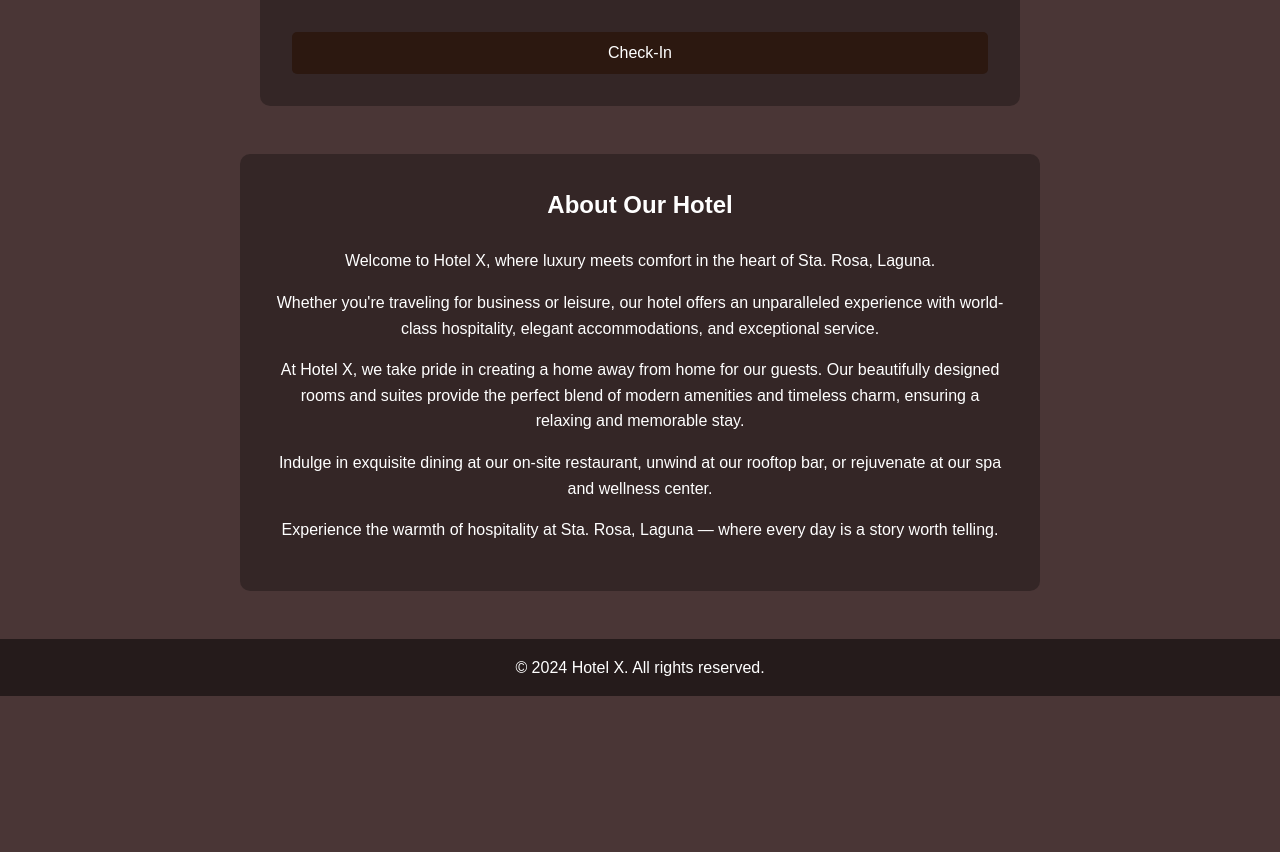
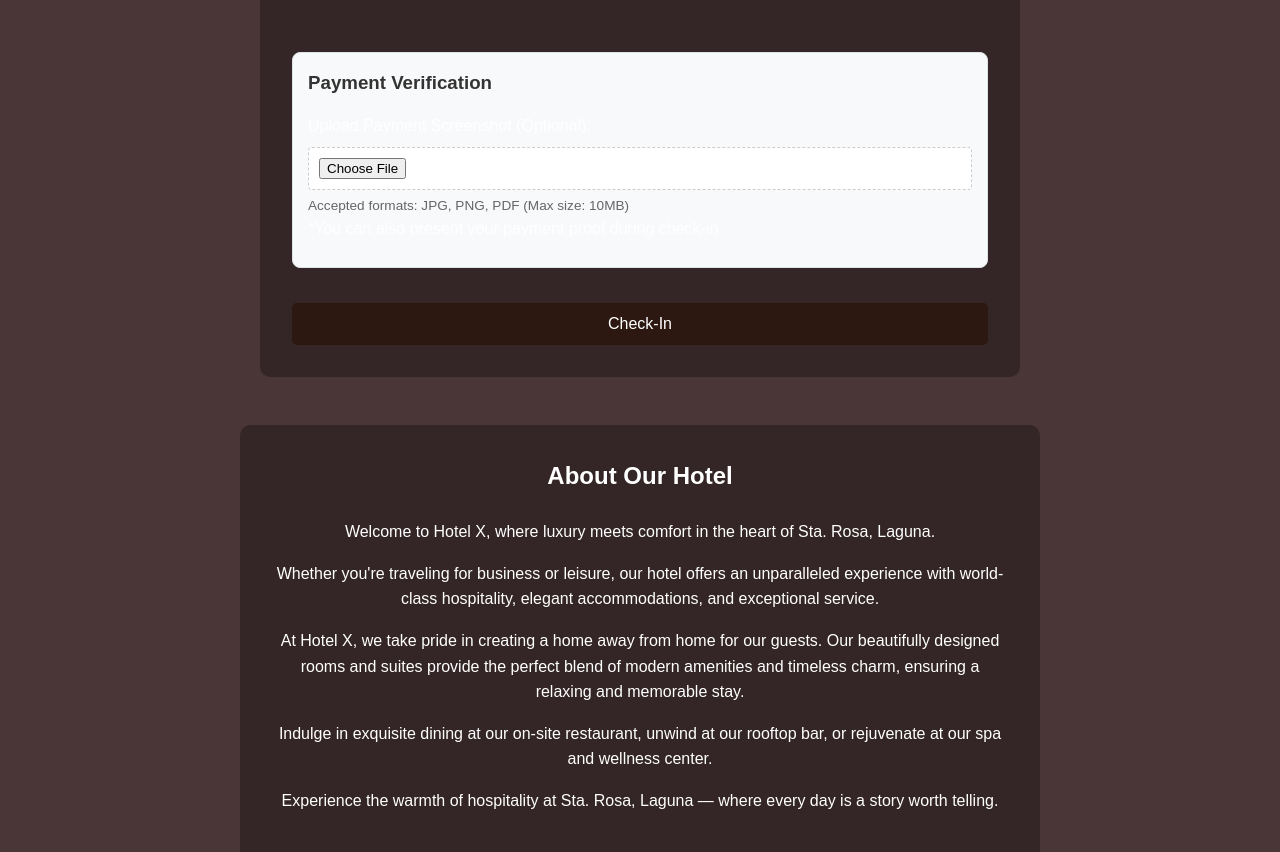
Before and after one commit to myurieb/hotelx-check-in, a plain HTML site: page index.html in a window 1280 px wide. Shown: the part 1177-2029 px from the top of the page. Before the commit the page ends 1873 px from the top, so only its background shows below. Drawn offline with nearby package versions, Linux system fonts and the light colour scheme.

Commit message:
Add files via upload

```diff
--- a/index.html
+++ b/index.html
@@ -45,6 +45,19 @@
           <p class="optional-note">*You can also present your payment proof during check-in</p>
         </div>
       </div>
+
+      <div class="payment-proof">
+          <h3>Payment Verification</h3>
+          <div class="upload-field">
+            <label for="paymentScreenshot">Upload Payment Screenshot (Optional):</label>
+            <input type="file"
+                   id="paymentScreenshot"
+                   name="paymentScreenshot"
+                   accept=".jpg,.jpeg,.png,.pdf">
+            <p class="upload-note">Accepted formats: JPG, PNG, PDF (Max size: 10MB)</p>
+            <p class="optional-note">*You can also present your payment proof during check-in</p>
+          </div>
+        </div>
 
       <button type="submit">Check-In</button>
     </form>
```
